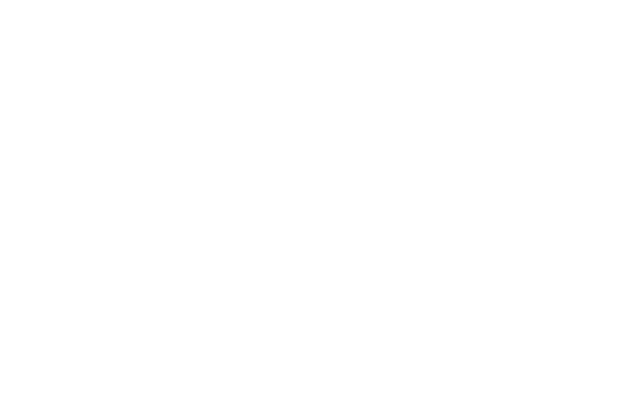
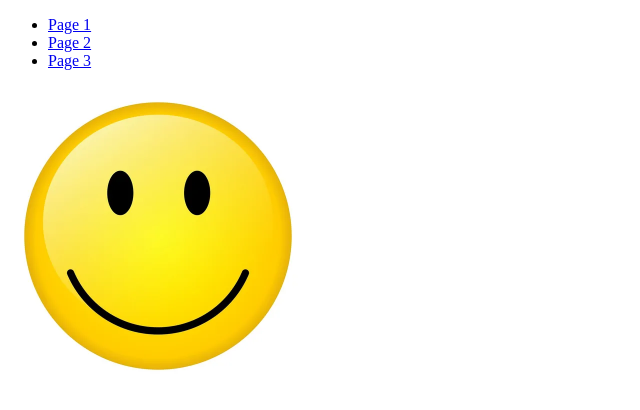
Before and after one commit to UladzimirKurchych/js-training_2, a plain HTML site: page index.html in a window 1280 px wide. Shown: the whole page, without its empty margins (0-640 px from the left). Drawn offline with Linux system fonts and the light colour scheme.

Commit message:
Update index.html

```diff
--- a/index.html
+++ b/index.html
@@ -7,6 +7,14 @@
 	<title>js-training_2</title>
 </head>
 <body>
+	<ul>
+		<li><a href="pages/page1.html">Page 1</a></li>
+		<li><a href="pages/page2.html">Page 2</a></li>
+		<li><a href="pages/page3.html">Page 3</a></li>
+	</ul>
+
+	<img src="images/smile.jpg" width="300px">
+
 	<script src="script.js"></script>
 </body>
 </html>
```
